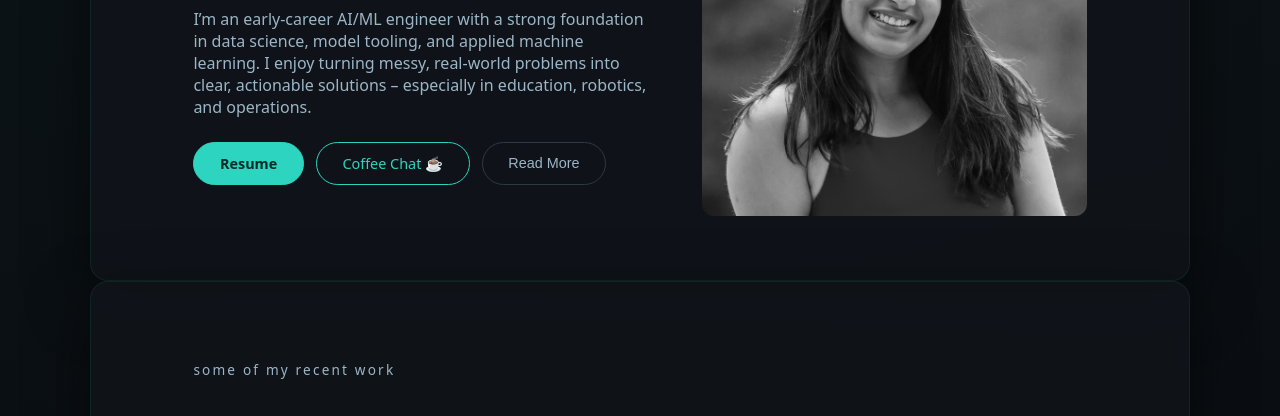
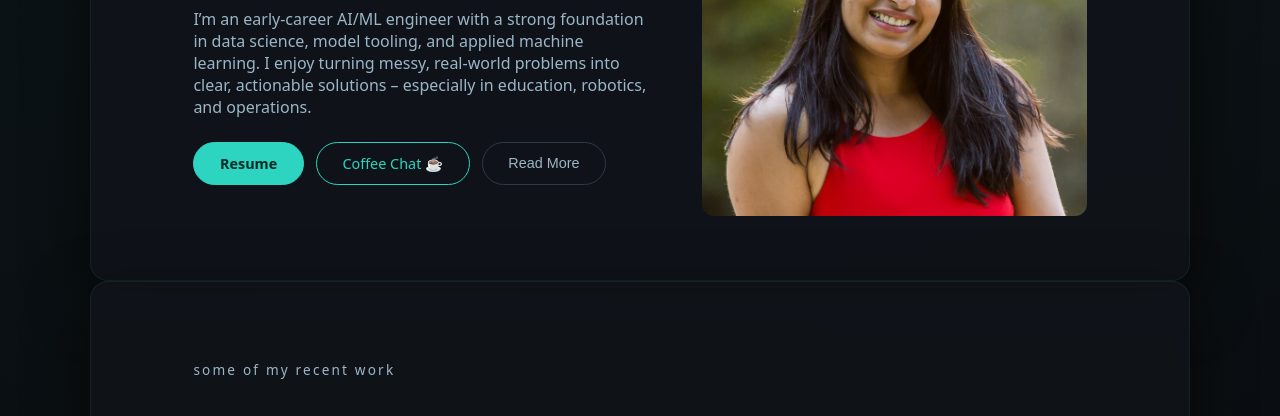
Before and after one commit to codemamma/manisha-portfolio, a plain HTML site: page index.html in a window 1280 px wide. Shown: the part 707-1123 px from the top of the page. Drawn offline with Linux system fonts and the light colour scheme; a script that the page names is missing.

Commit message:
profile pic grayscale removed

```diff
--- a/style.css
+++ b/style.css
@@ -244,7 +244,7 @@ body {
   max-width: 420px;
   border-radius: var(--radius);
   object-fit: cover;
-  filter: grayscale(100%);
+  #filter: grayscale(100%);
 }
 
 /* Cards / Projects */
```
